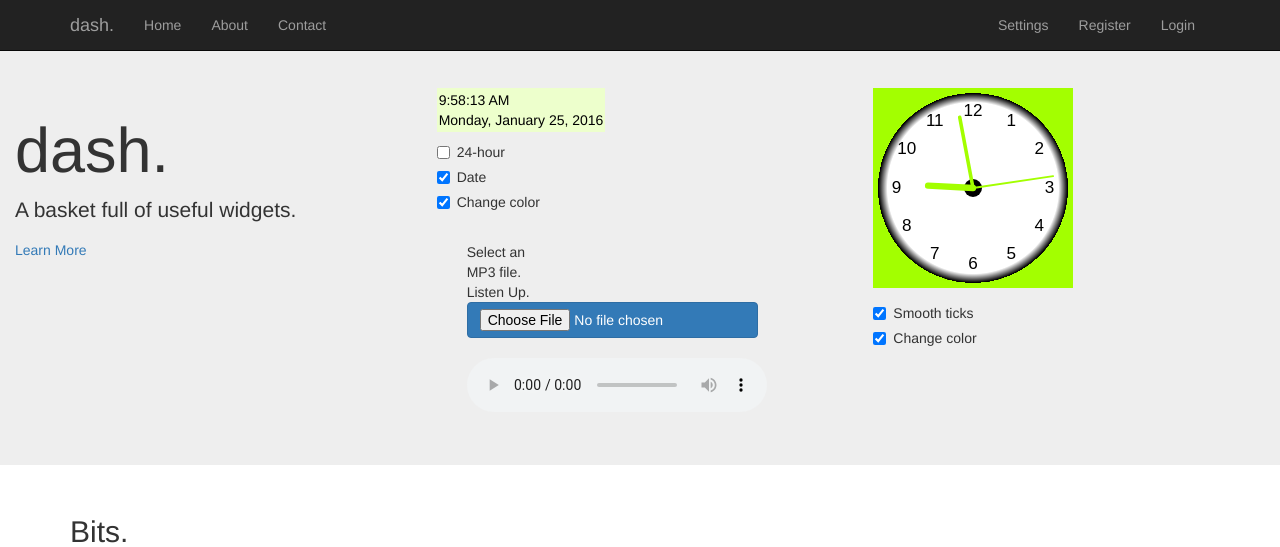
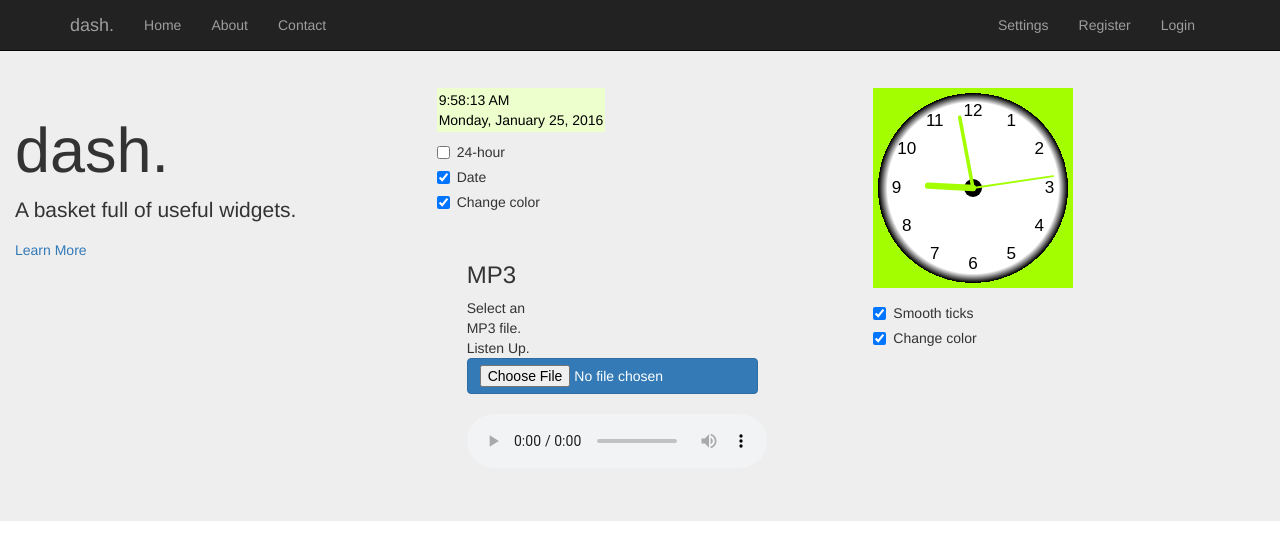
Before and after one commit to felipe-mans/dash, a Flask app: template templates/home.html in a window 1280 px wide. Shown: the top 547 px of the page. Run offline with Flask 2, Linux system fonts and the light colour scheme; the template is opened without the code that fills it, so the values that code supplies are empty; some libraries are stand-ins or nearby versions; grey boxes are pictures that could not be loaded.

Commit message:
finishing touches - btns

```diff
--- a/templates/home.html
+++ b/templates/home.html
@@ -78,6 +78,7 @@
 	  <br>
 	  <div class="container pull-left">
 	    <div class="col-md-4">
+	      <h3> MP3 </h3>
 	      Select an <br> MP3 file. <br> Listen Up. <br>
 	      <input class="btn btn-primary" type="file" accept="audio/*" id="audioInput">
 	      <br>
```
Also changed, not shown: 9 other files.
